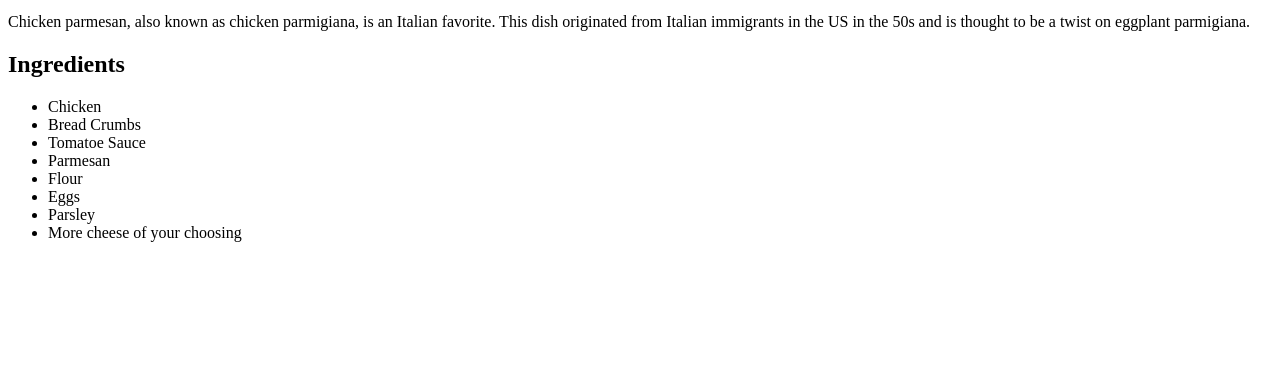
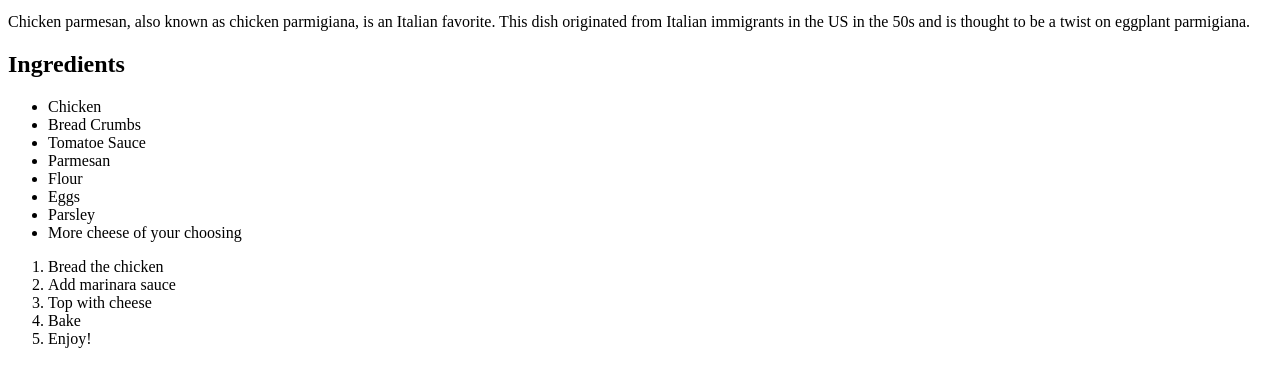
Before and after one commit to ChickyBlack/odin-recipes, a plain HTML site: page recipes/chicken-parmesan.html in a window 1280 px wide. Shown: the part 410-796 px from the top of the page. Drawn offline with Linux system fonts and the light colour scheme.

Commit message:
Add how to steps

```diff
--- a/recipes/chicken-parmesan.html
+++ b/recipes/chicken-parmesan.html
@@ -29,5 +29,12 @@
         <li>Parsley</li>
         <li>More cheese of your choosing</li>
     </ul>
+    <ol>
+        <li>Bread the chicken</li>
+        <li>Add marinara sauce</li>
+        <li>Top with cheese</li>
+        <li>Bake</li>
+        <li>Enjoy!</li>
+    </ol>
 </body>
 </html>
```
